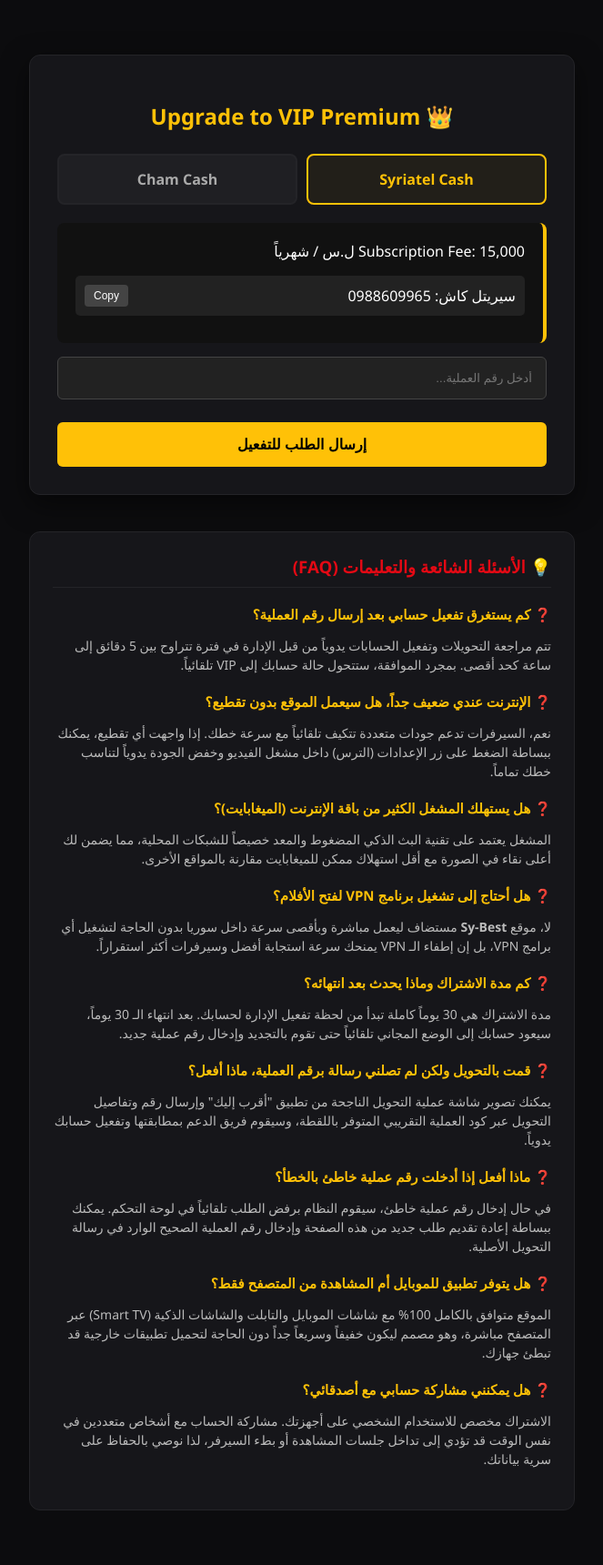
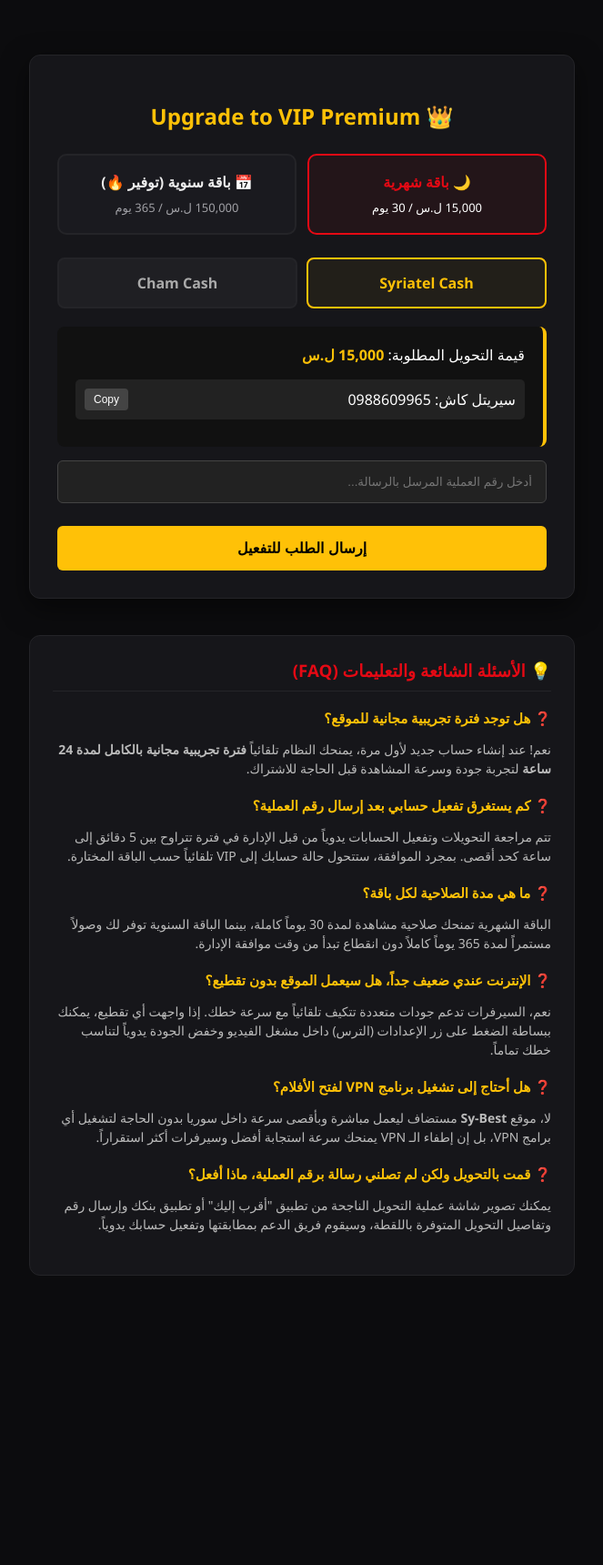
Before and after one commit to HAMZA123hh/sybest-prod, a Flask app: page /pay in a window 1280 px wide. Shown: the whole page at 91% size, without its empty margins (308-971 px from the left). After the commit the page ends 1402 px from the top, so only its background shows below. Run offline with Flask 3, Linux system fonts and the light colour scheme; the visitor is signed in with stand-in values (Sample User, id 1); data that the repository does not hold is empty.

Commit message:
pay.html

```diff
--- a/templates/pay.html
+++ b/templates/pay.html
@@ -8,6 +8,15 @@
         :root { --primary: #e50914; --gold: #ffc107; --bg: #0c0c0e; --card: #16161a; }
         body { background: var(--bg); color: #fff; font-family: 'Segoe UI', sans-serif; margin: 0; padding: 20px; }
         .container { max-width: 600px; margin: 40px auto; }
+
+        /* أزرار اختيار نوع الباقة */
+        .plan-selection { display: grid; grid-template-columns: 1fr 1fr; gap: 12px; margin-bottom: 25px; }
+        .plan-option { background: #1a1a1f; border: 2px solid #242428; padding: 18px; border-radius: 10px; cursor: pointer; text-align: center; transition: 0.3s; color: #eee; }
+        .plan-option .plan-title { font-weight: 700; font-size: 16px; margin-bottom: 5px; display: block; }
+        .plan-option .plan-price { font-size: 13px; color: #a0a0a5; }
+        .plan-option.active { border-color: var(--primary); background: rgba(229,9,20,0.06); }
+        .plan-option.active .plan-title { color: var(--primary); }
+        .plan-option.active .plan-price { color: #fff; }
 
         /* أزرار اختيار وسيلة الدفع */
         .payment-methods { display: grid; grid-template-columns: 1fr 1fr; gap: 10px; margin-bottom: 20px; }
@@ -28,7 +37,7 @@
         button.submit-btn:hover { background: #e0a800; }
 
         .btn-copy { background: #444; color: #fff; border: none; padding: 5px 10px; cursor: pointer; border-radius: 4px; font-size: 12px; }
-        .messages { background: #28a745; color: #fff; padding: 12px; border-radius: 4px; margin-bottom: 20px; text-align: center; font-weight: bold; }
+        .messages { padding: 12px; border-radius: 4px; margin-bottom: 20px; text-align: center; font-weight: bold; }
 
         /* قسم الأسئلة الشائعة */
         .faq-section { margin-top: 40px; background: #16161a; border: 1px solid #242428; border-radius: 12px; padding: 25px; }
@@ -54,13 +63,24 @@
     <div class="pay-box">
         <h2>👑 Upgrade to VIP Premium</h2>
 
+        <div class="plan-selection">
+            <div class="plan-option active" id="plan-monthly" onclick="selectPlan('monthly', '15,000')">
+                <span class="plan-title">🌙 باقة شهرية</span>
+                <span class="plan-price">15,000 ل.س / 30 يوم</span>
+            </div>
+            <div class="plan-option" id="plan-yearly" onclick="selectPlan('yearly', '150,000')">
+                <span class="plan-title">📅 باقة سنوية (توفير 🔥)</span>
+                <span class="plan-price">150,000 ل.س / 365 يوم</span>
+            </div>
+        </div>
+
         <div class="payment-methods">
             <div class="pay-option active" id="btn-syriatel" onclick="selectMethod('Syriatel Cash')">Syriatel Cash</div>
             <div class="pay-option" id="btn-cham" onclick="selectMethod('Cham Cash')">Cham Cash</div>
         </div>
 
         <div class="info-box">
-            <p style="margin-top:0;">Subscription Fee: 15,000 ل.س / شهرياً</p>
+            <p style="margin-top:0;">قيمة التحويل المطلوبة: <span id="text-fee" style="color: var(--gold); font-weight: bold;">15,000 ل.س</span></p>
             <div class="copy-row" id="row-syriatel">
                 <span>سيريتل كاش: 0988609965</span>
                 <button class="btn-copy" onclick="copyText('0988609965')">Copy</button>
@@ -77,94 +97,61 @@
         </div>
 
         <form method="POST">
+            <input type="hidden" name="plan_type" id="selected_plan" value="monthly">
             <input type="hidden" name="method" id="selected_method" value="Syriatel Cash">
-            <input type="text" name="transaction_id" placeholder="أدخل رقم العملية..." required>
+
+            <input type="text" name="transaction_id" placeholder="أدخل رقم العملية المرسل بالرسالة..." required>
             <button type="submit" class="submit-btn">إرسال الطلب للتفعيل</button>
         </form>
     </div>
 
     <div class="faq-section">
-
         <h3>💡 الأسئلة الشائعة والتعليمات (FAQ)</h3>
 
-
         <div class="faq-item">
-
-                <div class="faq-question">❓ كم يستغرق تفعيل حسابي بعد إرسال رقم العملية؟</div>
-
-                <p class="faq-answer">تتم مراجعة التحويلات وتفعيل الحسابات يدوياً من قبل الإدارة في فترة تتراوح بين 5 دقائق إلى ساعة كحد أقصى. بمجرد الموافقة، ستتحول حالة حسابك إلى VIP تلقائياً.</p>
-
+            <div class="faq-question">❓ هل توجد فترة تجريبية مجانية للموقع؟</div>
+            <p class="faq-answer">نعم! عند إنشاء حساب جديد لأول مرة، يمنحك النظام تلقائياً <b>فترة تجريبية مجانية بالكامل لمدة 24 ساعة</b> لتجربة جودة وسرعة المشاهدة قبل الحاجة للاشتراك.</p>
         </div>
 
         <div class="faq-item">
-
-                <div class="faq-question">❓ الإنترنت عندي ضعيف جداً، هل سيعمل الموقع بدون تقطيع؟</div>
-
-                <p class="faq-answer">نعم، السيرفرات تدعم جودات متعددة تتكيف تلقائياً مع سرعة خطك. إذا واجهت أي تقطيع، يمكنك ببساطة الضغط على زر الإعدادات (الترس) داخل مشغل الفيديو وخفض الجودة يدوياً لتناسب خطك تماماً.</p>
-
+            <div class="faq-question">❓ كم يستغرق تفعيل حسابي بعد إرسال رقم العملية؟</div>
+            <p class="faq-answer">تتم مراجعة التحويلات وتفعيل الحسابات يدوياً من قبل الإدارة في فترة تتراوح بين 5 دقائق إلى ساعة كحد أقصى. بمجرد الموافقة، ستتحول حالة حسابك إلى VIP تلقائياً حسب الباقة المختارة.</p>
         </div>
 
         <div class="faq-item">
-
-                <div class="faq-question">❓ هل يستهلك المشغل الكثير من باقة الإنترنت (الميغابايت)؟</div>
-
-                <p class="faq-answer">المشغل يعتمد على تقنية البث الذكي المضغوط والمعد خصيصاً للشبكات المحلية، مما يضمن لك أعلى نقاء في الصورة مع أقل استهلاك ممكن للميغابايت مقارنة بالمواقع الأخرى.</p>
-
+            <div class="faq-question">❓ ما هي مدة الصلاحية لكل باقة؟</div>
+            <p class="faq-answer">الباقة الشهرية تمنحك صلاحية مشاهدة لمدة 30 يوماً كاملة، بينما الباقة السنوية توفر لك وصولاً مستمراً لمدة 365 يوماً كاملاً دون انقطاع تبدأ من وقت موافقة الإدارة.</p>
         </div>
 
         <div class="faq-item">
-
-                <div class="faq-question">❓ هل أحتاج إلى تشغيل برنامج VPN لفتح الأفلام؟</div>
-
-                <p class="faq-answer">لا، موقع <b>Sy-Best</b> مستضاف ليعمل مباشرة وبأقصى سرعة داخل سوريا بدون الحاجة لتشغيل أي برامج VPN، بل إن إطفاء الـ VPN يمنحك سرعة استجابة أفضل وسيرفرات أكثر استقراراً.</p>
-
+            <div class="faq-question">❓ الإنترنت عندي ضعيف جداً، هل سيعمل الموقع بدون تقطيع؟</div>
+            <p class="faq-answer">نعم، السيرفرات تدعم جودات متعددة تتكيف تلقائياً مع سرعة خطك. إذا واجهت أي تقطيع، يمكنك ببساطة الضغط على زر الإعدادات (الترس) داخل مشغل الفيديو وخفض الجودة يدوياً لتناسب خطك تماماً.</p>
         </div>
 
         <div class="faq-item">
-
-                <div class="faq-question">❓ كم مدة الاشتراك وماذا يحدث بعد انتهائه؟</div>
-
-                <p class="faq-answer">مدة الاشتراك هي 30 يوماً كاملة تبدأ من لحظة تفعيل الإدارة لحسابك. بعد انتهاء الـ 30 يوماً، سيعود حسابك إلى الوضع المجاني تلقائياً حتى تقوم بالتجديد وإدخال رقم عملية جديد.</p>
-
+            <div class="faq-question">❓ هل أحتاج إلى تشغيل برنامج VPN لفتح الأفلام؟</div>
+            <p class="faq-answer">لا، موقع <b>Sy-Best</b> مستضاف ليعمل مباشرة وبأقصى سرعة داخل سوريا بدون الحاجة لتشغيل أي برامج VPN، بل إن إطفاء الـ VPN يمنحك سرعة استجابة أفضل وسيرفرات أكثر استقراراً.</p>
         </div>
 
         <div class="faq-item">
-
             <div class="faq-question">❓ قمت بالتحويل ولكن لم تصلني رسالة برقم العملية، ماذا أفعل؟</div>
-
-                <p class="faq-answer">يمكنك تصوير شاشة عملية التحويل الناجحة من تطبيق "أقرب إليك" وإرسال رقم وتفاصيل التحويل عبر كود العملية التقريبي المتوفر باللقطة، وسيقوم فريق الدعم بمطابقتها وتفعيل حسابك يدوياً.</p>
-
+            <p class="faq-answer">يمكنك تصوير شاشة عملية التحويل الناجحة من تطبيق "أقرب إليك" أو تطبيق بنكك وإرسال رقم وتفاصيل التحويل المتوفرة باللقطة، وسيقوم فريق الدعم بمطابقتها وتفعيل حسابك يدوياً.</p>
         </div>
-
-            <div class="faq-item">
-
-                <div class="faq-question">❓ ماذا أفعل إذا أدخلت رقم عملية خاطئ بالخطأ؟</div>
-
-                <p class="faq-answer">في حال إدخال رقم عملية خاطئ، سيقوم النظام برفض الطلب تلقائياً في لوحة التحكم. يمكنك ببساطة إعادة تقديم طلب جديد من هذه الصفحة وإدخال رقم العملية الصحيح الوارد في رسالة التحويل الأصلية.</p>
-
-            </div>
-
-            <div class="faq-item">
-
-                <div class="faq-question">❓ هل يتوفر تطبيق للموبايل أم المشاهدة من المتصفح فقط؟</div>
-
-                <p class="faq-answer">الموقع متوافق بالكامل 100% مع شاشات الموبايل والتابلت والشاشات الذكية (Smart TV) عبر المتصفح مباشرة، وهو مصمم ليكون خفيفاً وسريعاً جداً دون الحاجة لتحميل تطبيقات خارجية قد تبطئ جهازك.</p>
-
-            </div>
-            <div class="faq-item">
-
-                <div class="faq-question">❓ هل يمكنني مشاركة حسابي مع أصدقائي؟</div>
-
-                <p class="faq-answer">الاشتراك مخصص للاستخدام الشخصي على أجهزتك. مشاركة الحساب مع أشخاص متعددين في نفس الوقت قد تؤدي إلى تداخل جلسات المشاهدة أو بطء السيرفر، لذا نوصي بالحفاظ على سرية بياناتك.</p>
-
-            </div>
-
-        </div>
-
     </div>
 </div>
 
 <script>
+    // دالة تبديل الباقة (شهري / سنوي)
+    function selectPlan(plan, feeText) {
+        document.getElementById('selected_plan').value = plan;
+        document.getElementById('plan-monthly').classList.toggle('active', plan === 'monthly');
+        document.getElementById('plan-yearly').classList.toggle('active', plan === 'yearly');
+
+        // تحديث النص المعروض للتكلفة
+        document.getElementById('text-fee').innerText = feeText + ' ل.س';
+    }
+
+    // دالة تبديل وسيلة الدفع
     function selectMethod(method) {
         document.getElementById('selected_method').value = method;
         document.getElementById('btn-syriatel').classList.toggle('active', method === 'Syriatel Cash');
```
Lines whose indentation alone changed are shown as unchanged.
